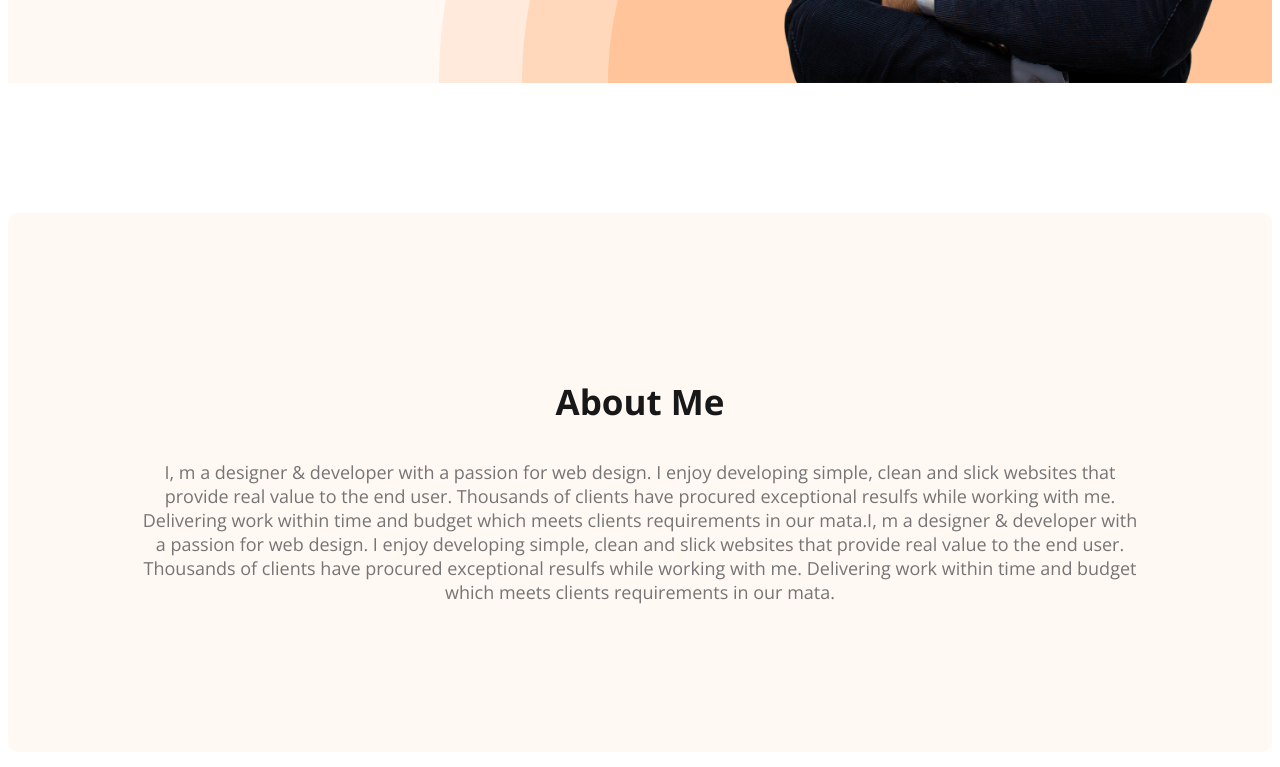
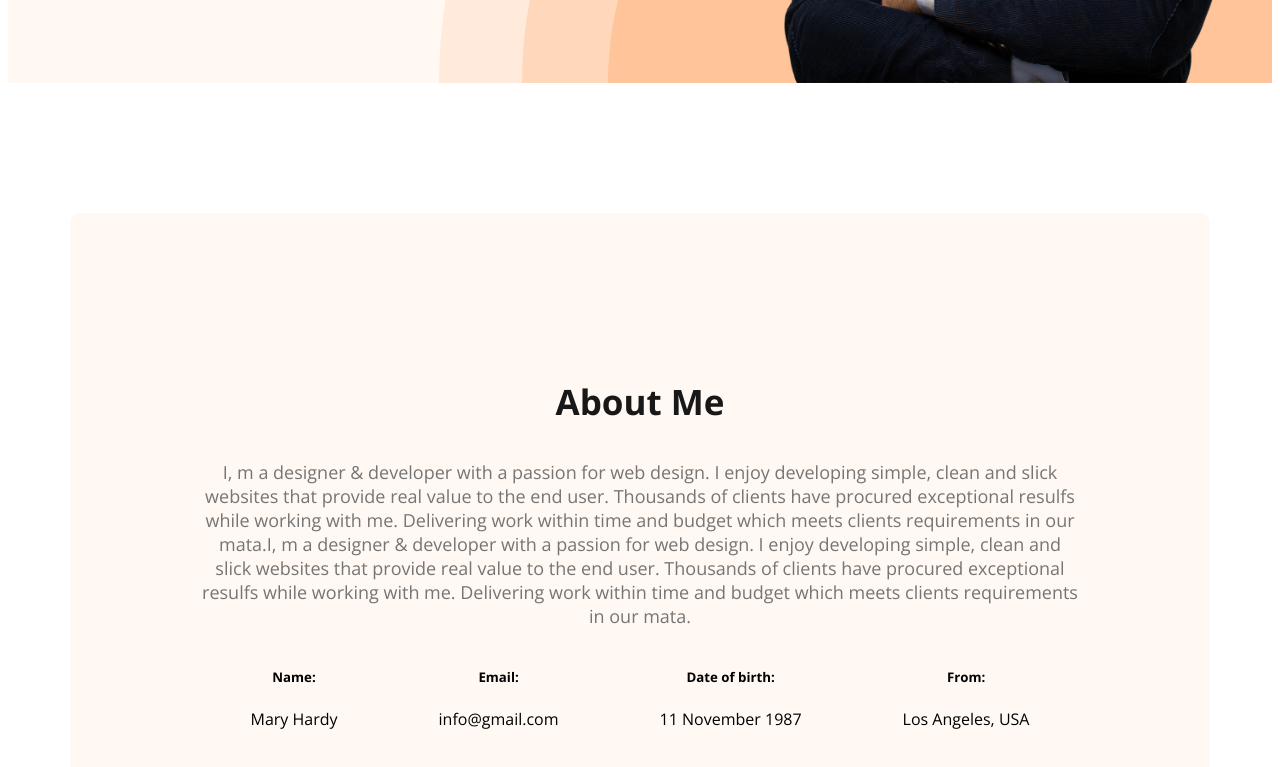
Before and after one commit to rozaneekantadas/developer-portfolio, a plain HTML site: page index.html in a window 1280 px wide. Shown: the part 685-1452 px from the top of the page. Drawn offline with nearby package versions, Linux system fonts and the light colour scheme.

Commit message:
added about section

```diff
--- a/index.html
+++ b/index.html
@@ -50,6 +50,25 @@
                 resulfs while working with me. Delivering work within time and budget which meets clients requirements
                 in our mata.
             </p>
+            <div class="about-container">
+                <!-- .about-info*4>h5.info-tile+p.info-description -->
+                <div class="about-info">
+                    <h5 class="info-tile">Name:</h5>
+                    <p class="info-description">Mary Hardy</p>
+                </div>
+                <div class="about-info">
+                    <h5 class="info-tile">Email:</h5>
+                    <p class="info-description">info@gmail.com</p>
+                </div>
+                <div class="about-info">
+                    <h5 class="info-tile">Date of birth:</h5>
+                    <p class="info-description">11 November 1987</p>
+                </div>
+                <div class="about-info">
+                    <h5 class="info-tile">From:</h5>
+                    <p class="info-description">Los Angeles, USA</p>
+                </div>
+            </div>
         </section>
 
     </main>
--- a/styles/index.css
+++ b/styles/index.css
@@ -110,6 +110,11 @@ nav a {
 
 /* main section styles */
 
+main {
+    max-width: 1140px;
+    margin: 0px auto;
+}
+
 /* about section styles */
 
 .about {
@@ -118,3 +123,12 @@ nav a {
     background-color: #FFF8F3;
     margin: 130px 0px;
 }
+
+.about-container{
+    display: flex;
+    justify-content: space-around;
+}
+
+.about-info{
+    text-align: center;
+}
```
